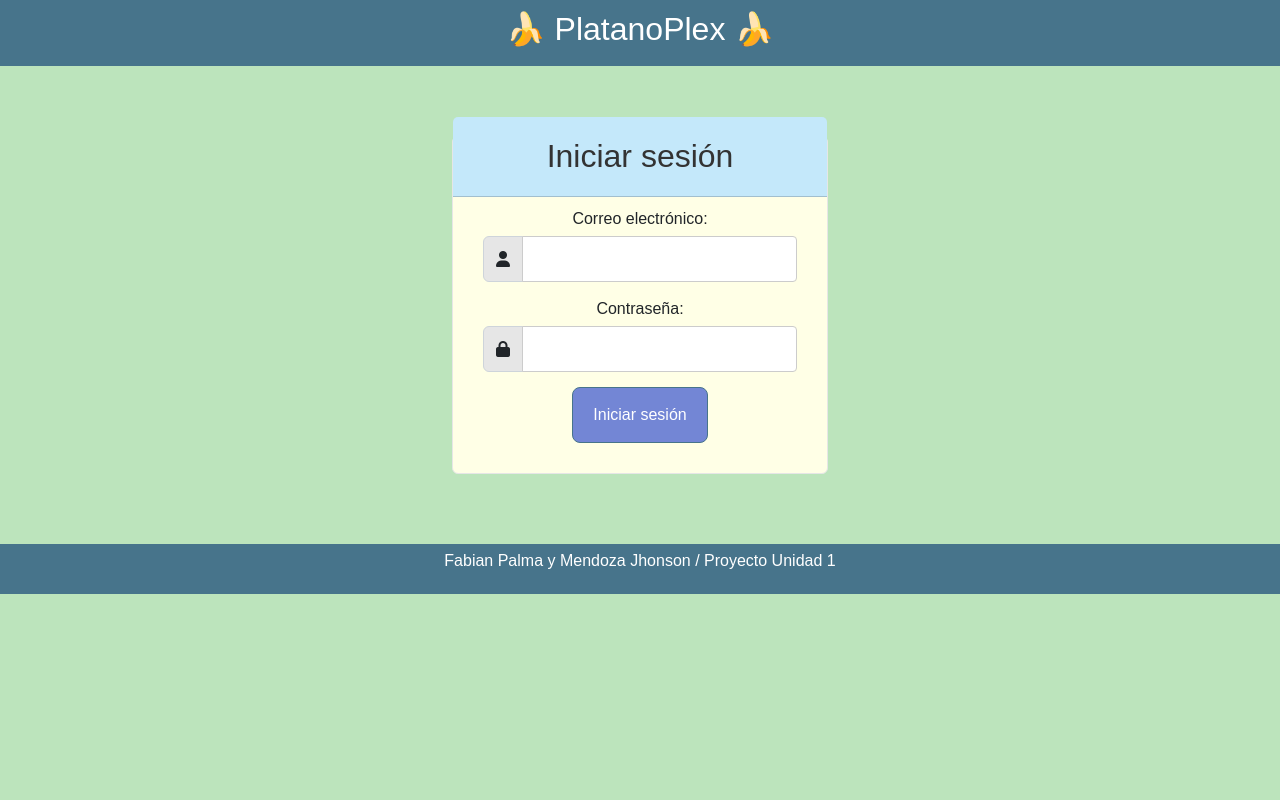
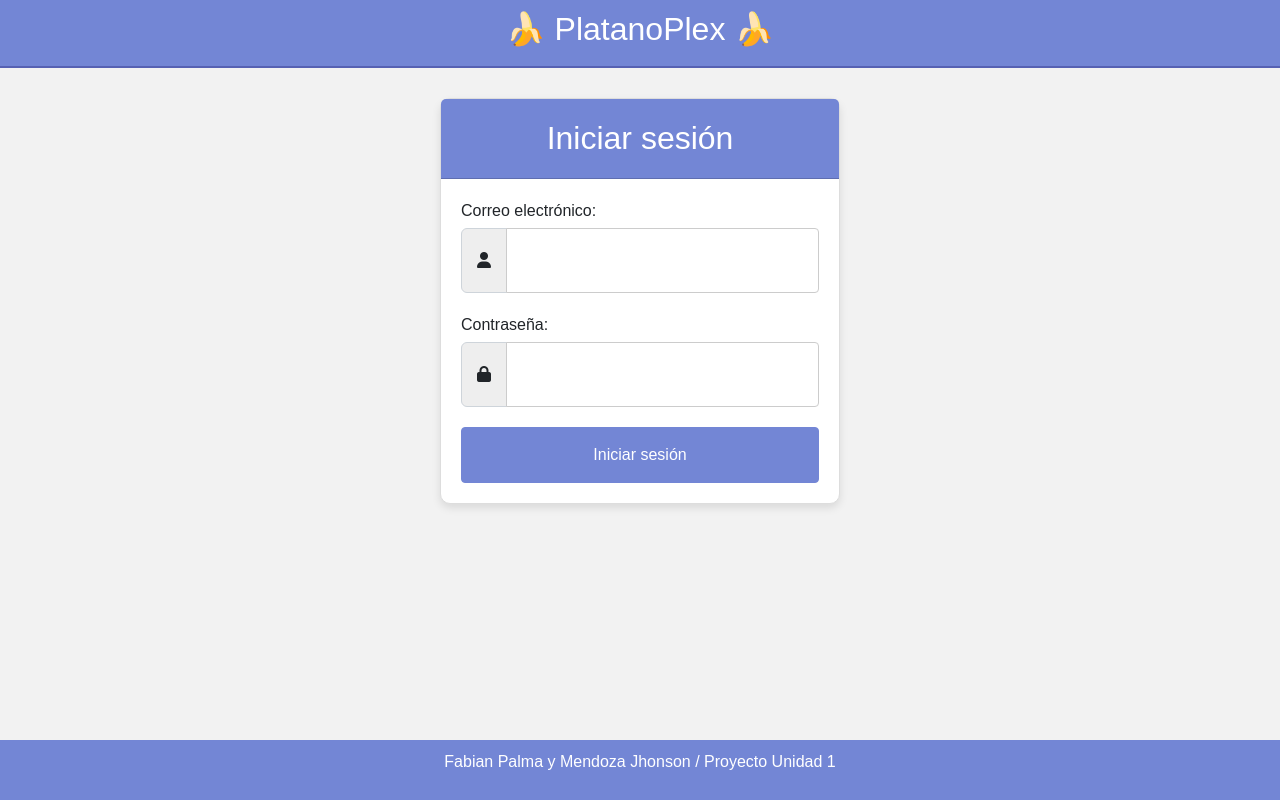
Before and after one commit to fabianpd19/BananaPlex2, a PHP site: page /login.html in a window 1280 px wide. Run offline with PHP 8.4, Linux system fonts and the light colour scheme.

Commit message:
Cambios Jhonson

```diff
--- a/src/backend/login.php
+++ b/src/backend/login.php
@@ -16,7 +16,11 @@ if ($_SERVER['REQUEST_METHOD'] == 'POST') {
         header('Location: ../index.php');
         exit();
     } else {
-        echo "Credenciales incorrectas";
+        // Muestra el mensaje de error con JavaScript
+        echo "<script>
+                alert('Credenciales incorrectas');
+                window.location.href = '../login.html'; // Asegúrate de redirigir a la misma página
+              </script>";
     }
 }
 ?>
--- a/src/clientes.php
+++ b/src/clientes.php
@@ -85,8 +85,9 @@ $pdo = connect_db($role);
                         <i class="fas fa-align-justify"></i>
                     </button>
 
-                    <div class="collapse navbar-collapse" id="navbarSupportedContent">
+                    <div class="collapse navbar-collapse d-flex justify-content-between" id="navbarSupportedContent">
                         <h3 class="my-3" id="titulo">Clientes</h3>
+                        <button class="btn btn-danger ml-5" onclick="window.location.href='logout.php';">Cerrar sesión</button>
                     </div>
                 </div>
             </nav>
--- a/src/editar_empresas.php
+++ b/src/editar_empresas.php
@@ -114,7 +114,7 @@ $email = htmlspecialchars($empresa['email']);
 
                         <div class="form-group">
                             <label for="telefono">Teléfono</label>
-                            <input type="text" class="form-control" id="telefono" name="telefono" value="<?php echo $telefono; ?>" required>
+                            <input type="text" class="form-control" id="telefono" name="telefono" pattern="\d{10}" title="Debe contener exactamente 10 dígitos numéricos" value="<?php echo $telefono; ?>" required>
                         </div>
 
                         <div class="form-group">
--- a/src/empresas.php
+++ b/src/empresas.php
@@ -85,8 +85,9 @@ $pdo = connect_db($role);
                         <i class="fas fa-align-justify"></i>
                     </button>
 
-                    <div class="collapse navbar-collapse" id="navbarSupportedContent">
-                        <h3 class="my-3" id="titulo">Empresas/Fincas</h3>
+                    <div class="collapse navbar-collapse d-flex justify-content-between" id="navbarSupportedContent">
+                        <h3 class="my-3" id="titulo">Empresas</h3>
+                        <button class="btn btn-danger ml-5" onclick="window.location.href='logout.php';">Cerrar sesión</button>
                     </div>
                 </div>
             </nav>
--- a/src/index.html
+++ b/src/index.html
@@ -79,6 +79,8 @@
             </div>
         </div>
     </div>
+    <!-- Agrega el siguiente botón de cerrar sesión -->
+    <button class="btn btn-danger" onclick="window.location.href='logout.php';">Cerrar sesión</button>
 
     <!-- jQuery CDN - Slim version (=without AJAX) -->
     <script src="https://code.jquery.com/jquery-3.3.1.slim.min.js"
--- a/src/index.php
+++ b/src/index.php
@@ -77,8 +77,10 @@ $stats = $query->fetch(PDO::FETCH_ASSOC);
                         <i class="fas fa-align-left"></i>
                         <span><i class="fa-solid fa-bars"></i></span>
                     </button>
-                    <div class="collapse navbar-collapse" id="navbarSupportedContent">
+                    <div class="collapse navbar-collapse d-flex justify-content-between" id="navbarSupportedContent">
                         <h3 class="my-3" id="titulo">Principal</h3>
+                        <!-- Agrega el siguiente botón de cerrar sesión -->
+                        <button class="btn btn-danger ml-5" onclick="window.location.href='logout.php';">Cerrar sesión</button>
                     </div>
                 </div>
             </nav>
--- a/src/login.html
+++ b/src/login.html
@@ -8,41 +8,63 @@
   <link href="https://cdn.jsdelivr.net/npm/bootstrap@5.2.2/dist/css/bootstrap.min.css" rel="stylesheet"
     integrity="sha384-U1j1QJRxtE5L6oRp8jCtWWz3zdf2iKjU63a5sp5i6P1z4K3p1Q48N355zchNY9r" crossorigin="anonymous" />
   <style>
-    /* Colores personalizados */
     body {
-      background-color: #bce4bc;
-      /* Verde claro */
+      background-color: #f2f2f2;
       font-family: "Montserrat", sans-serif;
+      display: flex;
+      flex-direction: column;
+      height: 100vh;
+      margin: 0;
+    }
+
+    header {
+      background-color: #7386D5;
+      color: white;
+      padding: 10px;
+      text-align: center;
+      border-bottom: 2px solid #5661b3;
+      margin: 0;
+    }
+
+    header img {
+      width: 25px;
+      height: auto;
+      margin-right: 10px;
     }
 
     .container {
-      align-content: center;
-      max-width: 400px;
-      margin: 70px auto;
+      flex: 1;
+      display: flex;
+      align-items: flex-start;
+      justify-content: center;
+      padding: 30px;
     }
 
     .card {
-      background-color: #ffffe6;
-      border-color: #e6e6e6;
+      background-color: #ffffff;
+      border: 1px solid #ddd;
+      border-radius: 10px;
+      box-shadow: 0 4px 8px rgba(0, 0, 0, 0.1);
+      max-width: 400px;
+      width: 100%;
+      margin-top: 0;
     }
 
     .card-header {
-      background-color: #c4e8fa;
-      color: #333;
+      background-color: #7386D5;
+      color: white;
       text-align: center;
-      padding: 20px 10px;
-      margin-top: -20px;
-      /* Aumenta el margen superior */
-      margin-bottom: -20px;
-      /* Aumenta el margen inferior */
+      padding: 20px;
+      border-top-left-radius: 10px;
+      border-top-right-radius: 10px;
     }
 
     .card-body {
-      padding: 30px;
+      padding: 20px;
     }
 
     .form-group {
-      margin-bottom: 15px;
+      margin-bottom: 20px;
     }
 
     .form-label {
@@ -51,59 +73,43 @@
     }
 
     .form-control {
-      padding: 10px;
+      padding: 15px; /* Aumenta el padding para hacer los campos más grandes */
+      font-size: 22px; /* Aumenta el tamaño de la fuente para que el texto sea más visible */
       border: 1px solid #ccc;
       border-radius: 4px;
     }
 
     .input-group-text {
-      background-color: #e6e6e6;
+      background-color: #eee;
+      padding: 15px; /* Aumenta el padding para hacer el icono más grande */
     }
 
     .btn-primary {
       background-color: #7386D5;
-      /* Verde */
-      border-color: #47748b;
+      border-color: #7386D5;
       color: white;
-      padding: 15px 20px;
-      border-radius: 8px;
-      cursor: pointer;
+      padding: 15px;
+      border-radius: 4px;
+      width: 100%;
+      font-size: 16px;
     }
 
     .btn-primary:hover {
-      background-color: #47748b;
+      background-color: #5661b3;
     }
 
     .btn-link {
-      color: #47748b;
-      /* Verde */
+      color: #7386D5;
       text-decoration: none;
       margin-top: 15px;
       display: block;
       text-align: center;
     }
 
-    header {
-      background-color: #47748b;
-      /* Verde claro más oscuro */
-      color: #ffffff;
+    footer {
+      background-color: #7386D5;
+      color: white;
       padding: 10px;
-      text-align: center;
-    }
-
-    header img {
-      width: 25px;
-      /* Ajusta el tamaño del logo */
-      height: auto;
-      margin-right: 10px;
-      /* Espacio entre el logo y el texto */
-    }
-
-    /* Footer styles */
-    footer {
-      background-color: #47748b;
-      color: white;
-      padding: 5px;
       text-align: center;
     }
   </style>
@@ -115,7 +121,6 @@
     <h2>🍌 PlatanoPlex 🍌</h2>
   </header>
   <div class="container">
-    <center>
     <div class="card">
       <h2 class="card-header">Iniciar sesión</h2>
       <div class="card-body">
@@ -124,8 +129,7 @@
             <label for="email" class="form-label">Correo electrónico:</label>
             <div class="input-group">
               <span class="input-group-text"><i class="fas fa-user"></i></span>
-                <input type="email" class="form-control" id="email" name="email" aria-describedby="emailHelp"
-                  required />
+              <input type="email" class="form-control" id="email" name="email" aria-describedby="emailHelp" required />
             </div>
           </div>
           <div class="form-group">
@@ -141,7 +145,6 @@
         </form>
       </div>
     </div>
-    </center>
   </div>
   <footer>
     <p>Fabian Palma y Mendoza Jhonson / Proyecto Unidad 1</p>
--- a/src/productos.php
+++ b/src/productos.php
@@ -55,8 +55,9 @@ $pdo = connect_db($role);
                         <i class="fas fa-align-left"></i>
                         <span><i class="fa-solid fa-bars"></i></span>
                     </button>
-                    <div class="collapse navbar-collapse">
+                    <div class="collapse navbar-collapse d-flex justify-content-between" id="navbarSupportedContent">
                         <h3 class="my-3" id="titulo">Productos</h3>
+                        <button class="btn btn-danger ml-5" onclick="window.location.href='logout.php';">Cerrar sesión</button>
                     </div>
                 </div>
             </nav>
--- a/src/solicitudes.php
+++ b/src/solicitudes.php
@@ -55,8 +55,9 @@ $pdo = connect_db($role);
                         <i class="fas fa-align-left"></i>
                         <span><i class="fa-solid fa-bars"></i></span>
                     </button>
-                    <div class="collapse navbar-collapse">
-                        <h3 class="my-3" id="titulo">Solicitudes</h3>
+                    <div class="collapse navbar-collapse d-flex justify-content-between" id="navbarSupportedContent">
+                        <h3 class="my-3" id="titulo">Clientes</h3>
+                        <button class="btn btn-danger ml-5" onclick="window.location.href='logout.php';">Cerrar sesión</button>
                     </div>
                 </div>
             </nav>
```
Also changed, not shown: src/editar_cliente.php (+5 -5 lines), src/logout.php (added, +16 -0 lines). Lines whose indentation alone changed are shown as unchanged.
